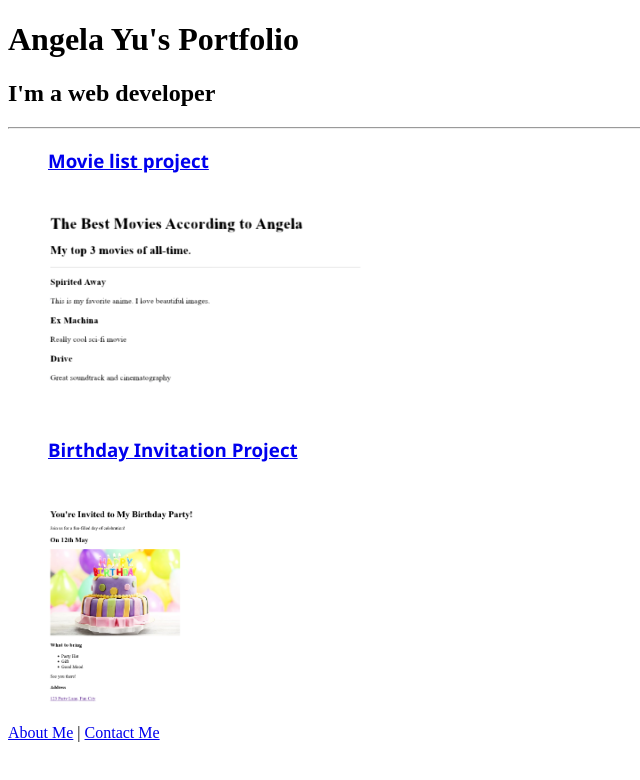
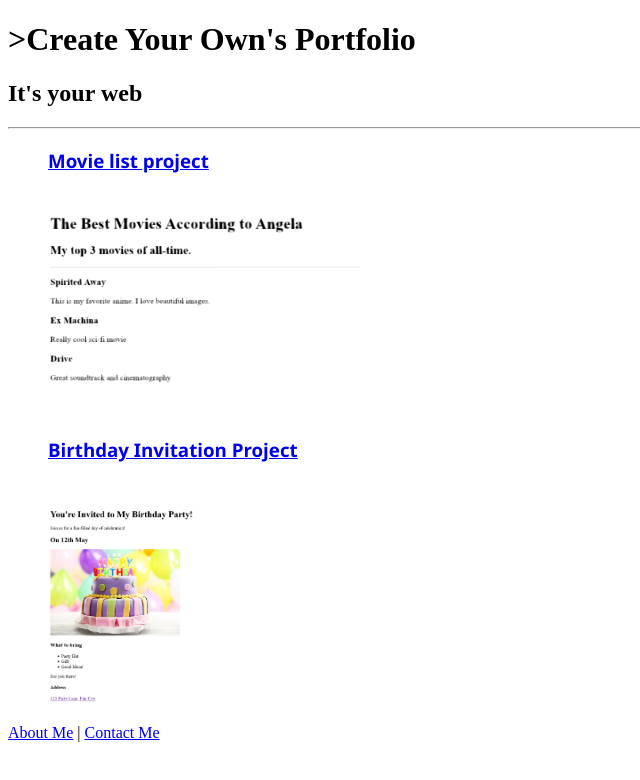
Before and after one commit to MdIntisharRahman/html-site, a plain HTML site: page index.html in a window 1280 px wide. Shown: the whole page, without its empty margins (0-640 px from the left). Drawn offline with Linux system fonts and the light colour scheme.

Commit message:
Update index.html

```diff
--- a/index.html
+++ b/index.html
@@ -4,7 +4,7 @@
   <head>
     <meta charset="UTF-8" />
     <meta name="viewport" content="width=device-width, initial-scale=1.0" />
-    <title>Angela Yu's Portfolio</title>
+    <title>Create Your Own's Portfolio</title>
   </head>
 
   <!-- TODO 2: Add Your previous projects' HTML into the public folder -->
@@ -12,8 +12,8 @@
   <!-- TODO 3: Take screenshots of your project previews and add the images to the images folder -->
 
   <!-- TODO 4: Add titles/subtitles etc. -->
-  <h1>Angela Yu's Portfolio</h1>
-  <h2>I'm a web developer</h2>
+  <h1>>Create Your Own's Portfolio</h1>
+  <h2>It's your web</h2>
   <hr />
   <ul
     type="none"
```
